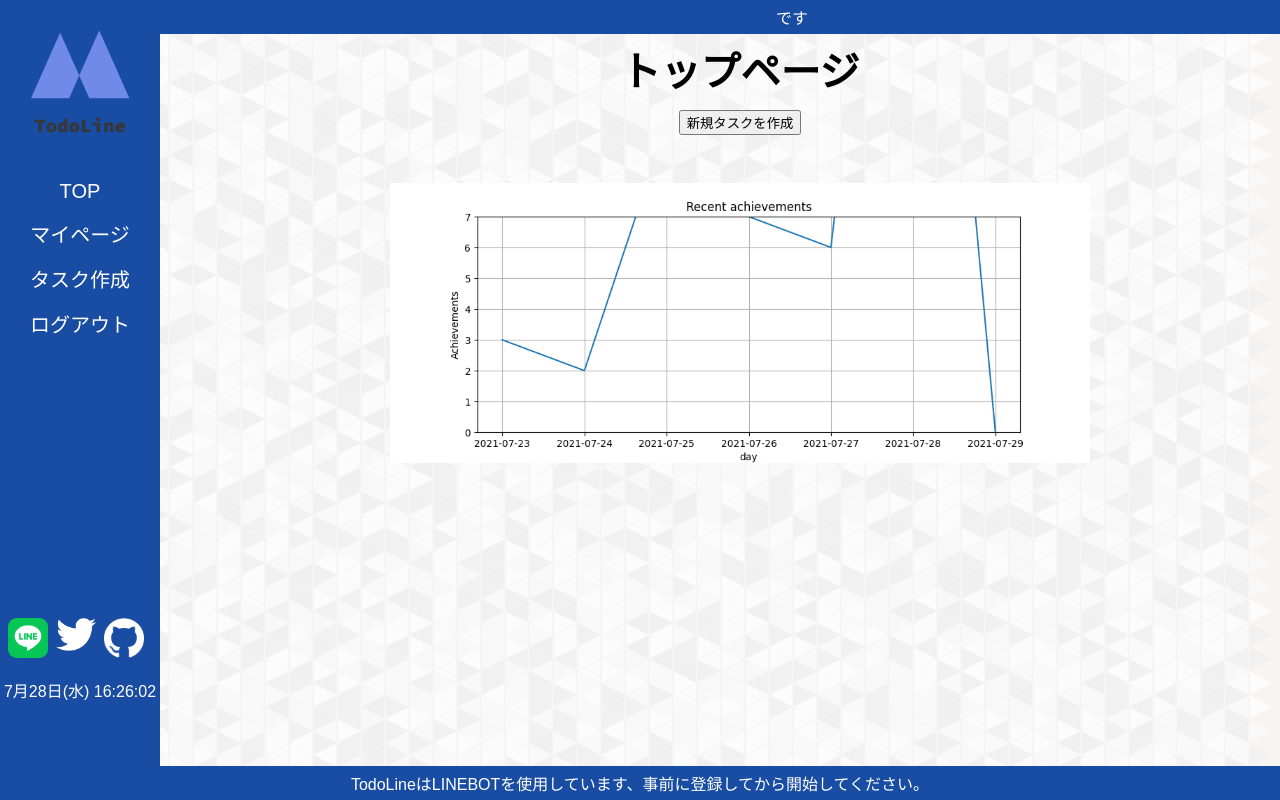
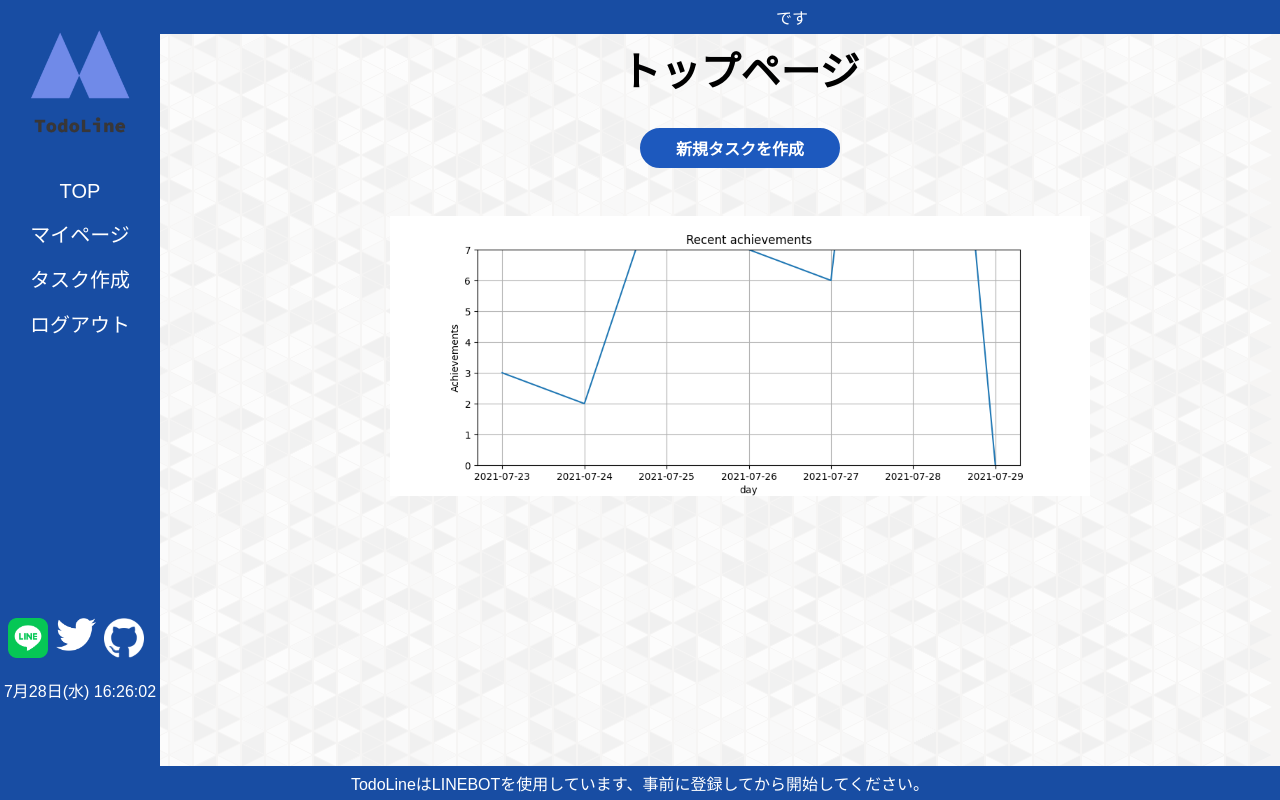
Before and after one commit to ShoKatsuki06/flask-todo-app, a Flask app: template templates/index.html in a window 1280 px wide. Run offline with Flask 2, Linux system fonts and the light colour scheme; the template is opened without the code that fills it, so the values that code supplies are empty.

Commit message:
Update index.html

```diff
--- a/templates/index.html
+++ b/templates/index.html
@@ -6,7 +6,7 @@
 </div>
 <div class="top">
   <h1>トップページ</h1>
-  <p><button type="button" onclick="location.href='/create'" class="confirm_btn">新規タスクを作成</button></p>
+  <p><button type="button" onclick="location.href='/create'" class="form_btn">新規タスクを作成</button></p>
   <p><a href="index.html"><img src="{{ url_for('static',filename='img/f_gragh.png') }}"></a></p>
 <div class="multiple_table">
 {% for post in posts %}
```
